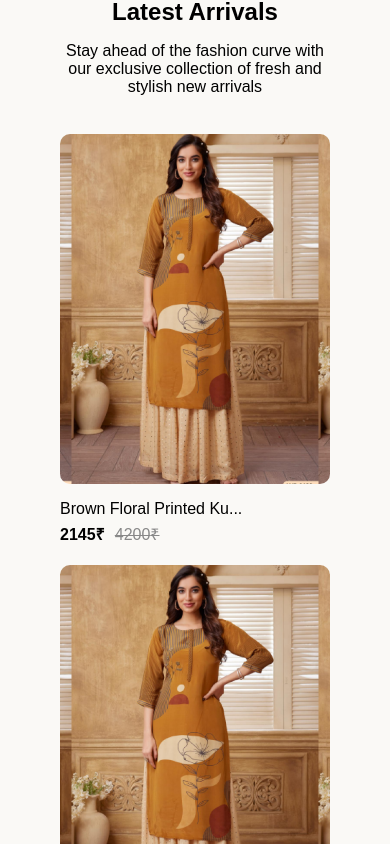
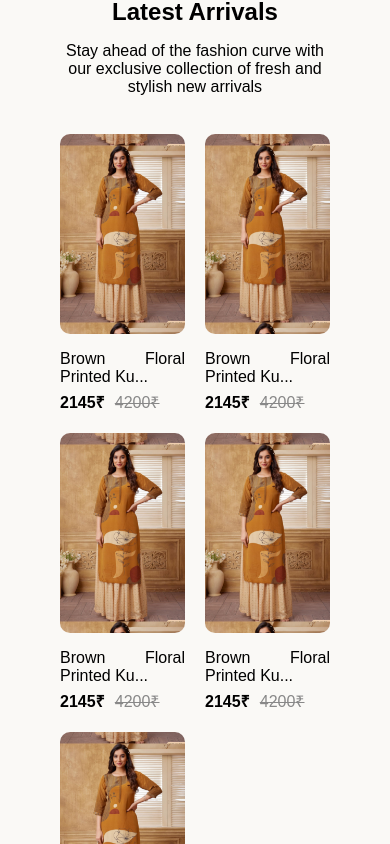
Before and after one commit to djSomeone/clouthing-ecommerce-web-site, a React (Create React App) app: page / in a window 390 px wide. Shown: the part 1700-2544 px from the top of the page. Built offline with nearby package versions, Linux system fonts and the light colour scheme.

Commit message:
fixed product cont in row in home page

```diff
--- a/src/pages/home Page/components/productsGrid/ProductGrid.css
+++ b/src/pages/home Page/components/productsGrid/ProductGrid.css
@@ -69,6 +69,11 @@
   /* Mobile responsiveness */
   @media (max-width: 768px) {
     .product-grid {
-      grid-template-columns: repeat(auto-fit, minmax(200px, 1fr)); /* Adjust minmax for smaller screens */
+      grid-template-columns: repeat(2, 1fr); /* Two elements in a row */
+      overflow-x: auto; /* Horizontal scroll */
+      -webkit-overflow-scrolling: touch; /* Smooth scrolling on iOS */
+    }
+    .product-image{
+      height: 200px;
     }
   }
--- a/src/pages/home Page/components/productsGrid/ProductGrid.jsx
+++ b/src/pages/home Page/components/productsGrid/ProductGrid.jsx
@@ -1,7 +1,7 @@
 // ProductGrid.jsx
 import React from 'react';
 import './ProductGrid.css';
-
+import { useNavigate } from 'react-router-dom';
 const dummyProducts = [
   {
     image: '/src/asset/test/product1.png', // Replace with actual image URLs
@@ -41,9 +41,18 @@ const dummyProducts = [
 //   },
 ];
 
+
+
+
 const ProductGrid = ({ title, description, products=dummyProducts }) => {
+  const navigate = useNavigate();
+
+  const handleClick = () => {
+    navigate('/product-details');
+  };
+
   return (
-    <div className="product-grid-container">
+    <div className="product-grid-container" >
       <div className="product-grid-header">
         <h2>{title}</h2>
         <p>{description}</p>
@@ -51,9 +60,9 @@ return (
       <br/>
       <div className="product-grid">
         {products.map((product, index) => (
-                <div className="product" key={index}>
+          <div className="product" key={index} onClick={handleClick}>
             <div
-                        className=" product-image"
+              className="product-image"
               // style={{ backgroundImage: `url(${product.image})` }}
             ></div>
             <div className="product-details">
@@ -74,4 +83,5 @@ return (
 
 
 
+
 export default ProductGrid;
```
Lines whose indentation alone changed are shown as unchanged.
